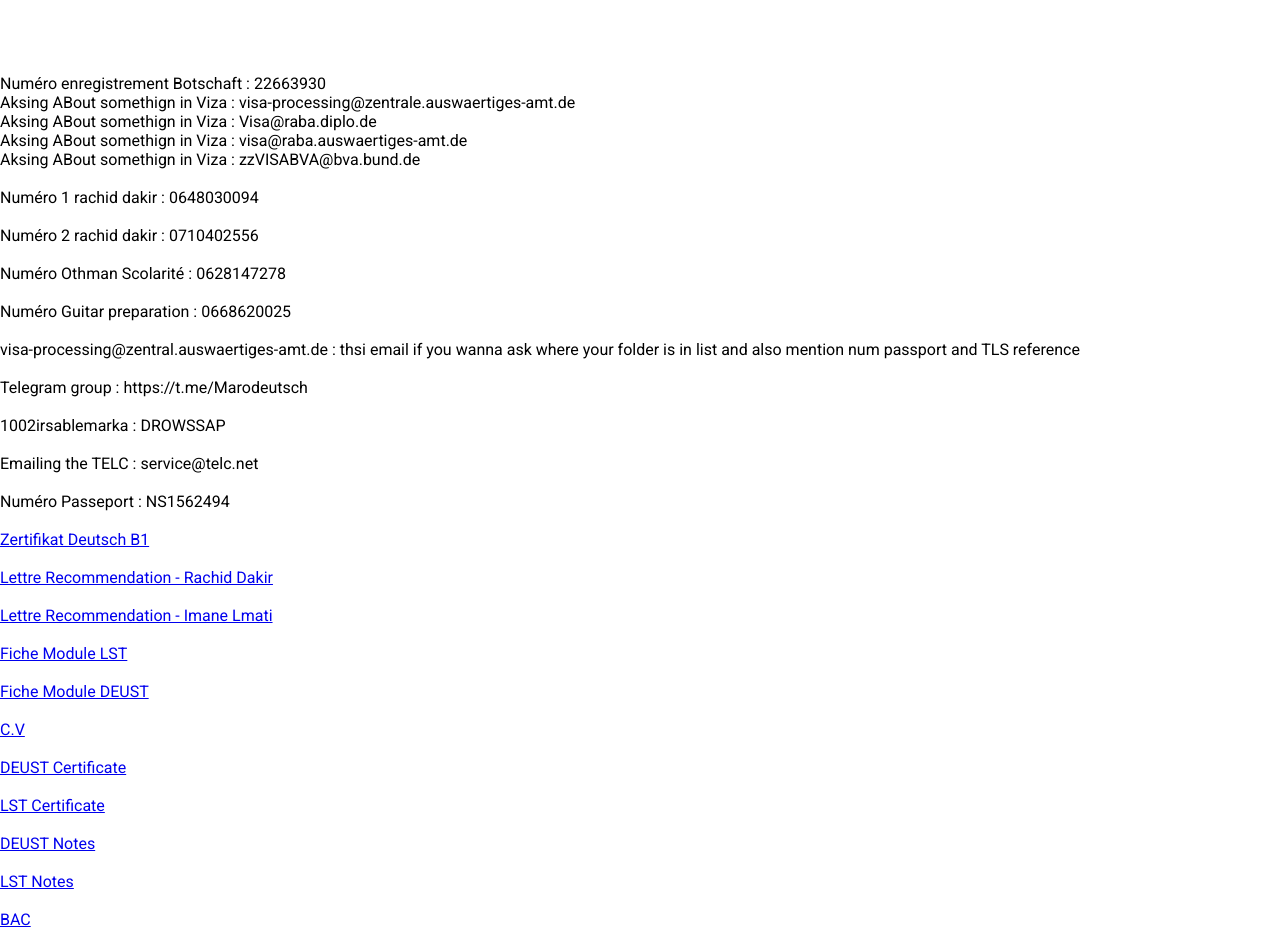
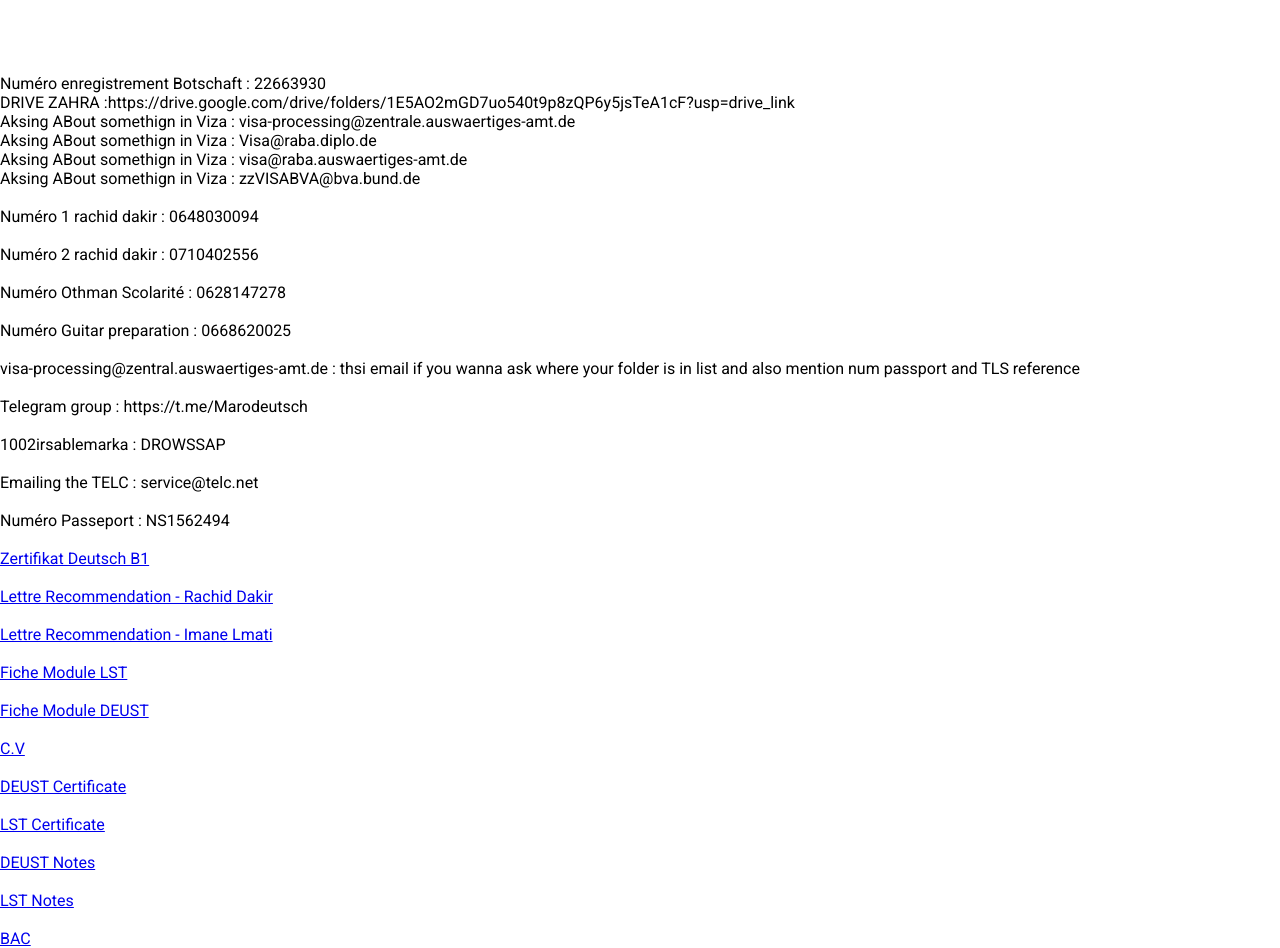
Before and after one commit to akramthedev/die-deutsch-traum, a React (Create React App) app: page /Dokument in a window 1280 px wide. Built offline with nearby package versions, Linux system fonts and the light colour scheme.

Commit message:
Update Dokument.jsx

```diff
--- a/src/Dokument.jsx
+++ b/src/Dokument.jsx
@@ -25,7 +25,11 @@
       </a>
              <br />
 
+      <a>
+        DRIVE ZAHRA :https://drive.google.com/drive/folders/1E5AO2mGD7uo540t9p8zQP6y5jsTeA1cF?usp=drive_link
 
+      </a>
+             <br />
 
               <a>
         Aksing ABout somethign in Viza : visa-processing@zentrale.auswaertiges-amt.de
```
